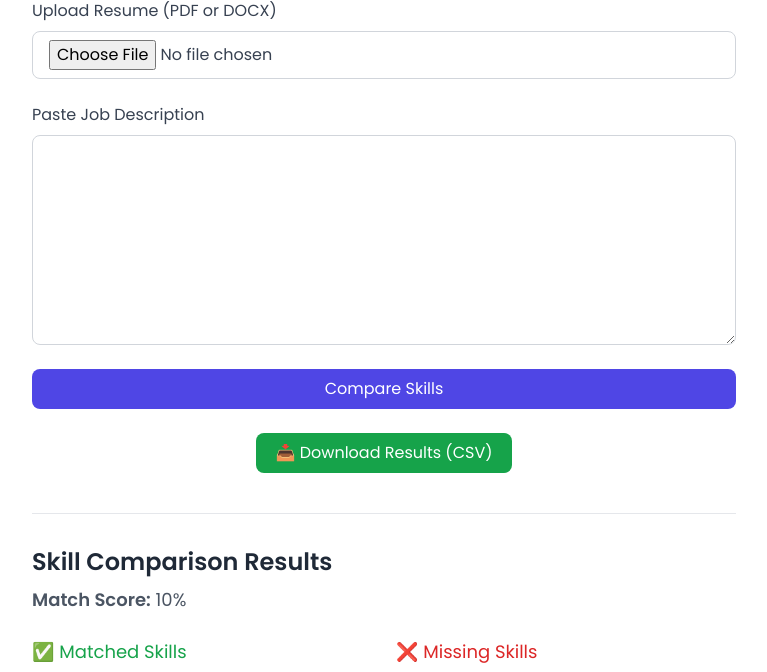
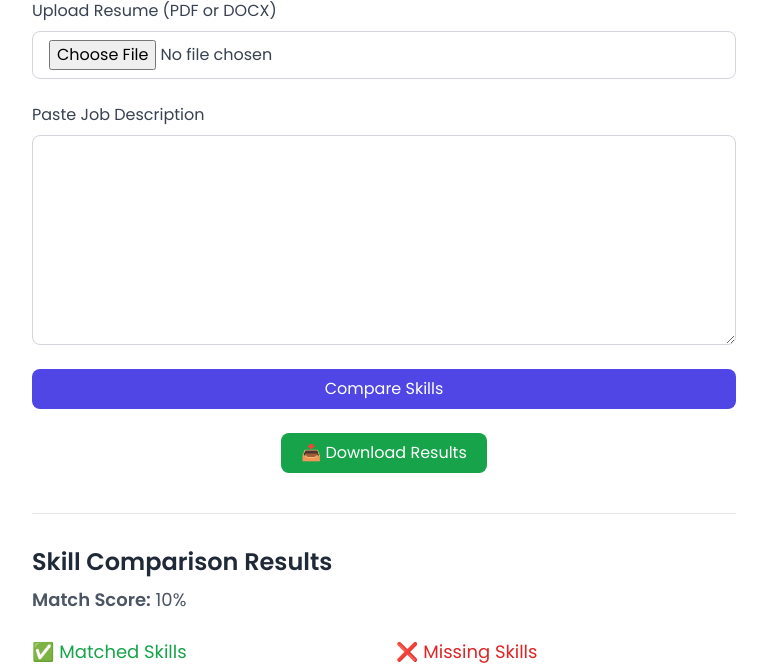
Before and after one commit to soulgod2662/U2V3W_Code_Blooded, a Flask app: template templates/index.html in a window 1280 px wide. Shown: the part 101-773 px from the top of the page, without its empty margins (256-1023 px from the left). Run offline with Flask 3, Linux system fonts and the light colour scheme; the template is opened without the code that fills it: most values are stand-ins (such as "Sample title", 1, 10 or a date in 2020); some libraries are stand-ins or nearby versions.

Commit message:
Update index.html

```diff
--- a/templates/index.html
+++ b/templates/index.html
@@ -40,7 +40,7 @@
         <input type="hidden" name="score" value="{{ match_score }}">
         <button type="submit"
                 class="bg-green-600 hover:bg-green-700 text-white px-5 py-2 rounded-lg font-medium transition">
-          📥 Download Results (CSV)
+          📥 Download Results
         </button>
       </form>
       {% endif %}
```
